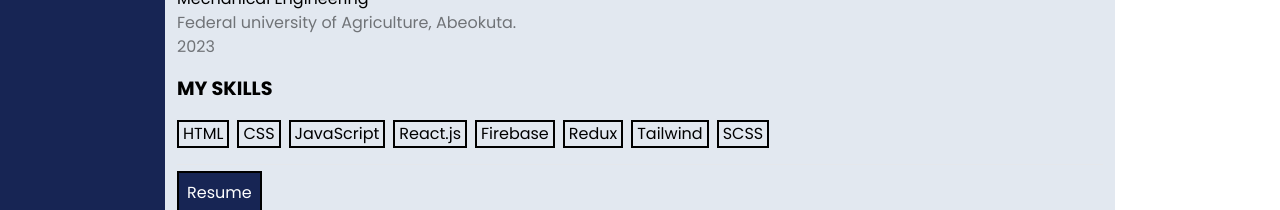
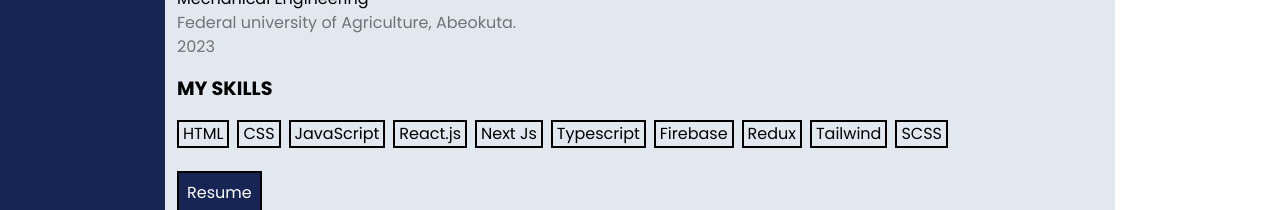
Before and after one commit to really-riel/rielcodes, a React (Vite) app: page / in a window 1280 px wide. Shown: the part 1240-1450 px from the top of the page. Built offline with nearby package versions, Linux system fonts and the light colour scheme.

Commit message:
Update AboutMe.jsx

```diff
--- a/src/components/AboutMe.jsx
+++ b/src/components/AboutMe.jsx
@@ -66,6 +66,8 @@ const AboutMe = () => {
           <li>CSS</li>
           <li>JavaScript</li>
           <li>React.js</li>
+          <li>Next Js</li>
+          <li>Typescript</li>
           <li>Firebase</li>
           <li>Redux</li>
           <li>Tailwind</li>
```
